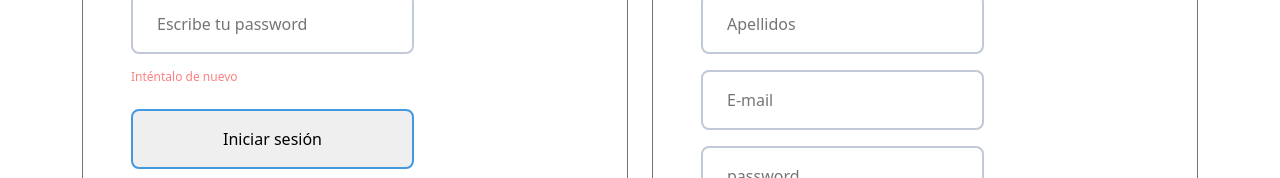
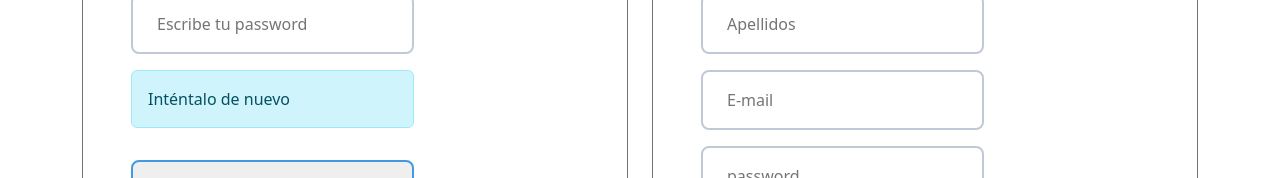
Before and after one commit to CallejaJ/react_ecommerce, a React (Vite) app: page /login in a window 1280 px wide. Both pictures are taken after typing "name@example.com", "Sample123" into the empty fields and a click on the input "Iniciar sesión". Shown: the part 479-657 px from the top of the page. Built offline with nearby package versions, Linux system fonts and the light colour scheme.

Commit message:
formilk_login

```diff
--- a/src/Components/Layout.jsx
+++ b/src/Components/Layout.jsx
@@ -1,6 +1,30 @@
 import { Outlet } from 'react-router-dom';
 import Navbar from './Navbar/Navbar';
 import Header from './Header/Header';
+
+
+
+function Layout({ withHeader }) {
+    return (
+        <>
+            {withHeader ? (
+                <>
+                    <Header />
+                    <Navbar />
+                    <Outlet />
+                </>
+            ) : (
+                <Outlet />
+            )
+            }
+
+        </>
+    )
+}
+
+export default Layout
+
+
 
 // const sections = [
 //     {
@@ -29,23 +53,3 @@ import Header from './Header/Header';
 //     },
 
 // ]
-
-function Layout({ withHeader }) {
-    return (
-        <>
-            {withHeader ? (
-                <>
-                    <Header />
-                    <Navbar />
-                    <Outlet />
-                </>
-            ) : (
-                <Outlet />
-            )
-            }
-
-        </>
-    )
-}
-
-export default Layout
--- a/src/context/AuthContext.jsx
+++ b/src/context/AuthContext.jsx
@@ -22,9 +22,11 @@ export default function AuthContextProvider({ children }) {
         if (email === "user@mail.com" && password === "3Dreams") {
             setUser({ email })
             localStorage.setItem(USER_KEY, email)
-            setErrorMessage(null)
+            setErrorMessage(`Ya puedes navegar ${USER_KEY}`)
         }
-        setErrorMessage("Inténtalo de nuevo")
+        else {
+            setErrorMessage("Inténtalo de nuevo")
+        }
     }
 
     function logout() {
--- a/src/views/LoginFormik/LoginFormikView.jsx
+++ b/src/views/LoginFormik/LoginFormikView.jsx
@@ -1,6 +1,7 @@
 import { useAuthContext } from '../../context/AuthContext';
 import Benefits from "../../Components/Benefits/Benefits"
 import Footer from "../../Components/Footer/Footer"
+import Alert from 'react-bootstrap/Alert';
 
 export default function LoginFormikView({ formik }) {
 
@@ -48,10 +49,11 @@ export default function LoginFormikView({ formik }) {
                                         <p className="error">{errors.password}</p>
                                     )}
                                     {errorMessage ? (
-                                        <h6 className="error">
+                                        <Alert variant='info' >
                                             {errorMessage}
-                                        </h6>
-                                    ) : null}
+                                        </Alert>
+                                    ) : null
+                                    }
                                     <input
                                         type="submit"
                                         value="Iniciar sesión" />
```
